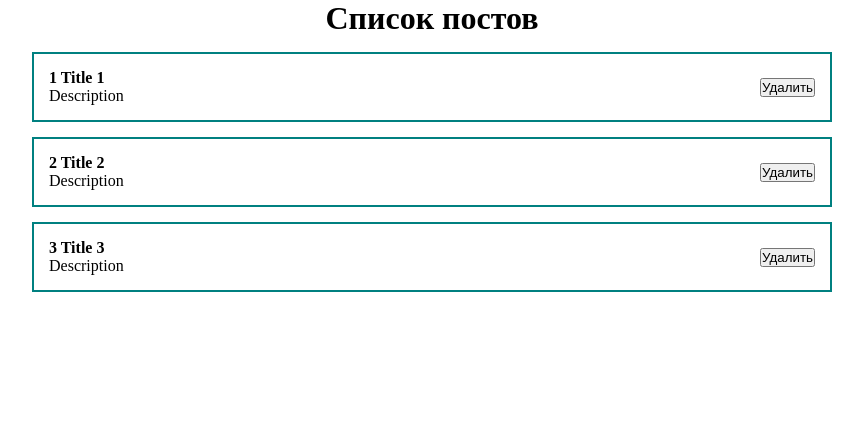
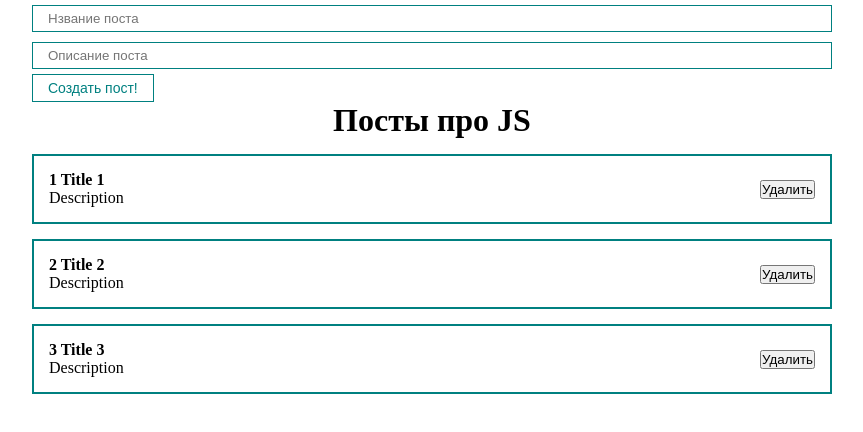
Before and after one commit to DenisLatyshau/react-exp, a React (Create React App) app: page / in a window 1280 px wide. Shown: the top 432 px of the page, without its empty margins (208-1071 px from the left). Built offline with nearby package versions, Linux system fonts and the light colour scheme.

Commit message:
feat: add input

```diff
--- a/package.json
+++ b/package.json
@@ -35,6 +35,7 @@
     ]
   },
   "devDependencies": {
+    "@babel/plugin-transform-private-property-in-object": "^7.22.5",
     "react-scripts": "^5.0.1"
   }
 }
--- a/src/App.js
+++ b/src/App.js
@@ -1,7 +1,10 @@
-import React, { useState } from "react";
+import React, { useRef, useState } from "react";
 import PostList from "./components/PostList";
+import MyButton from "./components/UI/button/MyButton";
+import MyInput from "./components/UI/inout/MyInput";
 
 import './styles/App.css'
+
 
 function App() {
   const [posts, setPosts] = useState([
@@ -10,9 +13,32 @@
           {id: 3, title: 'Title 3', body: 'Description'}
     ])
 
+  const [post, setPost] = useState( {title: '', body: ''} )
+
+  const addNewPost = (e) => {
+    e.preventDefault()
+    setPosts([...posts, {...post, id: Date.now()}])
+    setPost({title: '', body: ''})
+  }
+
   return (
     <div className="App">
-      <PostList posts={posts} title='Список постов'/>
+      <form>
+        <MyInput
+            type="text"
+            placeholder="Нзвание поста"
+            value={post.title}
+            onChange={e => setPost({...post, title: e.target.value})}
+        />
+        <MyInput
+            type="text"
+            placeholder="Описание поста"
+            value={post.body}
+            onChange={e => setPost({...post, body: e.target.value})}
+        />
+        <MyButton onClick={addNewPost} >Создать пост!</MyButton>
+      </form>
+      <PostList posts={posts} title='Посты про JS'/>
     </div>
   )
 }
--- a/src/components/PostItem.jsx
+++ b/src/components/PostItem.jsx
@@ -1,10 +1,10 @@
 import React from "react";
 
-const PostItem = ({post}) => {
+const PostItem = ({post, number}) => {
     return (
         <div className="post">
             <div className="post__content">
-                <strong>{post.id} {post.title}</strong>
+                <strong>{number} {post.title}</strong>
                 <div>{post.body}</div>
             </div>
             <div className="post__btns">
--- a/src/components/PostList.jsx
+++ b/src/components/PostList.jsx
@@ -5,8 +5,8 @@
     return (
         <div>
             <h1 style={{textAlign: 'center'}}>{title}</h1>
-            { posts.map((post) => {
-            return <PostItem post={post} key={post.id}/>
+            { posts.map((post, index) => {
+            return <PostItem number={index + 1} post={post} key={post.id}/>
             }) }
         </div>
 
--- /dev/null
+++ b/src/components/UI/button/MyButton.jsx
@@ -0,0 +1,12 @@
+import React from "react";
+import classes from './MyButton.module.css'
+
+const MyButton = ({children, ...props}) => {
+    return (
+        <button {...props} className={classes.myBtn}>
+            {children}
+        </button>
+    )
+}
+
+export default MyButton
--- /dev/null
+++ b/src/components/UI/button/MyButton.module.css
@@ -0,0 +1,8 @@
+.myBtn {
+    padding: 5px 15px;
+    color: teal;
+    font-size: 14px;
+    background: transparent;
+    border: 1px solid teal;
+    cursor: pointer;
+}
--- /dev/null
+++ b/src/components/UI/inout/MyInput.css
@@ -0,0 +1,6 @@
+.myInput {
+    width: 100%;
+    padding: 5px 15px;
+    margin: 5px 0;
+    border: 1px solid teal;
+}
--- /dev/null
+++ b/src/components/UI/inout/MyInput.jsx
@@ -0,0 +1,10 @@
+import React from "react";
+import './MyInput.css'
+
+const MyInput = (props) => {
+    return (
+        <input className="myInput" {...props} />
+    )
+}
+
+export default MyInput
```
Also changed, not shown: 1 other file (tests, documents, lock files or other folders).
